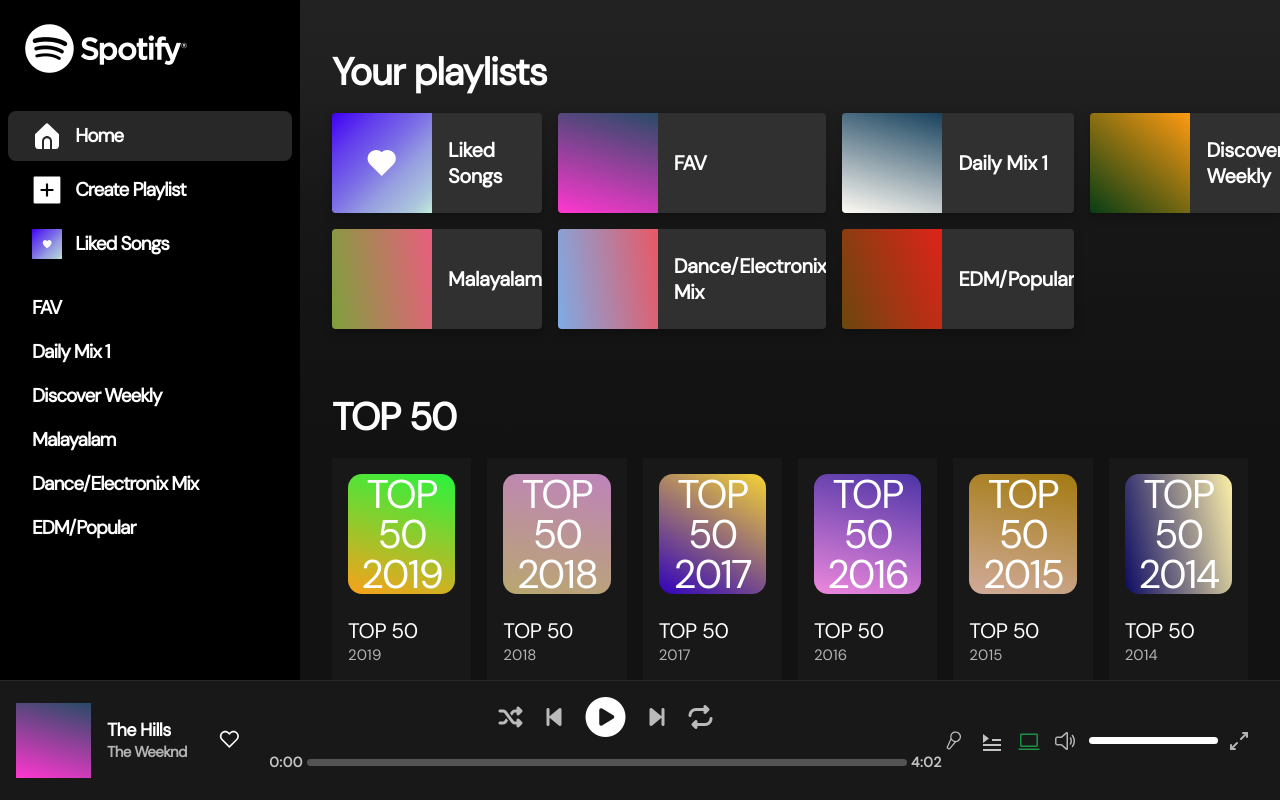
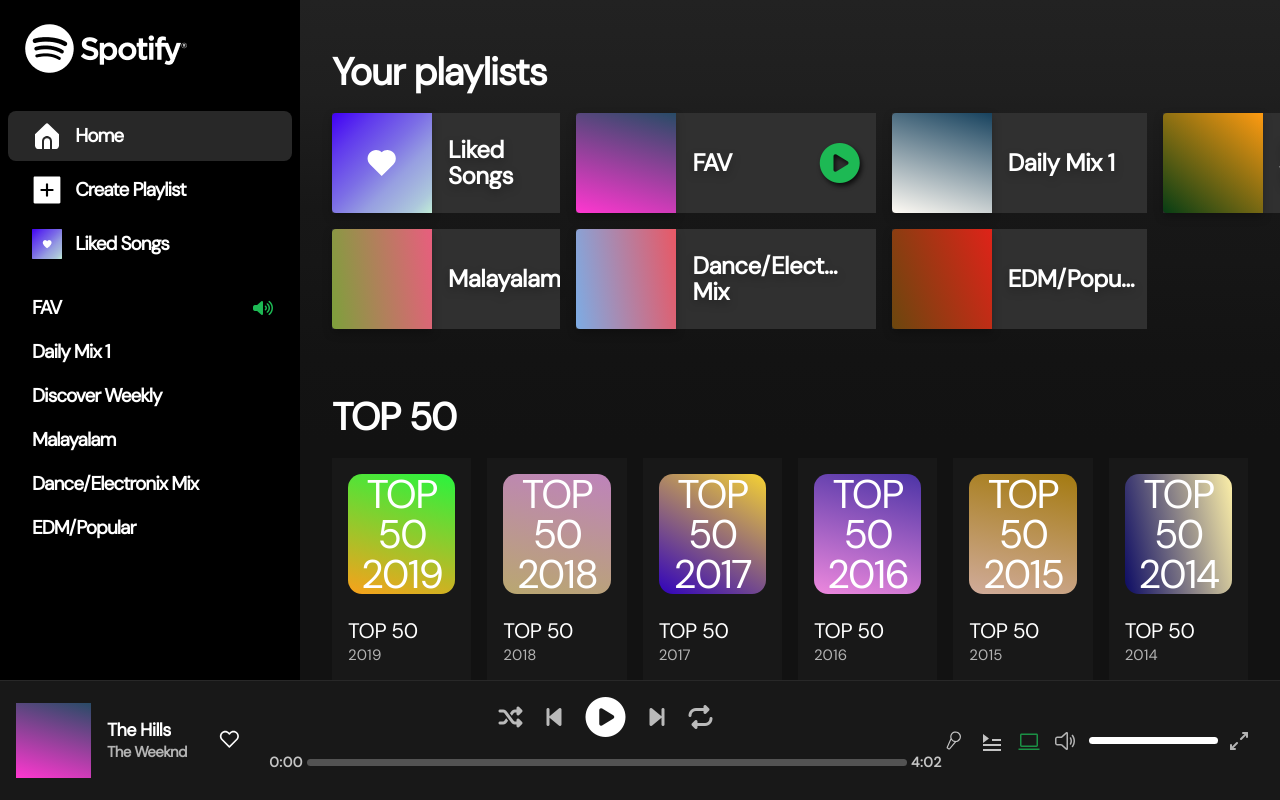
Before and after one commit to yannHippert/LP-React-Spotify, a React (Vite) app: page / in a window 1280 px wide. Built offline with nearby package versions, Linux system fonts and the light colour scheme.

Commit message:
More media controlls

```diff
--- a/src/components/MediaControlBar/MediaCrontols/MediaControls.tsx
+++ b/src/components/MediaControlBar/MediaCrontols/MediaControls.tsx
@@ -1,16 +1,10 @@
 import { useEffect, useState } from 'react';
 import { Song } from '../../../interfaces/song';
-import { ReactComponent as Random } from '../../../static/icons/random.svg';
-import { ReactComponent as Previous } from '../../../static/icons/previous.svg';
-import { ReactComponent as Play } from '../../../static/icons/play.svg';
-import { ReactComponent as Next } from '../../../static/icons/next.svg';
-import { ReactComponent as Repeat } from '../../../static/icons/repeat.svg';
 
 import './MediaControls.scss';
 import { useDispatch, useSelector } from 'react-redux';
-import { SongStoreState, togglePlaying } from '../../../redux/slices/songSlice';
 import { Tooltip } from 'antd';
-import { nextSong, previousSong } from '../../../redux/slices/playlistSlice';
+import { AppState, nextSong, previousSong, togglePlaying } from '../../../redux/slices/playlistSlice';
 
 interface MediaControlsProps {
     song: Song;
@@ -22,11 +16,10 @@ const MediaControls = ({ song }: MediaControlsProps) => {
 
     const dispatch = useDispatch();
     const [songTime, setSongTime] = useState(0);
-    const isPlaying = useSelector(({ song_store: store }: { song_store: SongStoreState }) => store.isPlaying);
+    const isPlaying = useSelector(({ store }: { store: AppState }) => store.isPlaying);
 
     useEffect(() => {
         setSongTime(0);
-        if (!isPlaying) dispatch(togglePlaying());
     }, [song]);
 
     useEffect(() => {
@@ -84,7 +77,11 @@ const MediaControls = ({ song }: MediaControlsProps) => {
                     max={song?.duration}
                     onChange={(e) => setSongTime(e.target.valueAsNumber)}
                     value={songTime}
-                    style={{ background: `linear-gradient(to right, white 0%, white ${(songTime / song.duration) * 100}%, #535353 ${(songTime / song.duration) * 100}%, #535353 100%)` }}
+                    style={{
+                        background: `linear-gradient(to right, white 0%, white ${(songTime / song.duration) * 100}%, #535353 ${
+                            (songTime / song.duration) * 100
+                        }%, #535353 100%)`,
+                    }}
                 />
                 <p className="duration-display">{getSongDuration()}</p>
             </div>
--- a/src/components/PlaylistCard/PlaylistCard.scss
+++ b/src/components/PlaylistCard/PlaylistCard.scss
@@ -1,28 +1,63 @@
-.playlist-card {
+@import '/src/styles/variables.scss';
+
+$playlist-card-height: 100px;
+
+.playlist-card-wrapper {
+    position: relative;
     cursor: pointer;
     background-color: #303030;
-    width: 100%;
-    height: 100px;
+
+    &:hover {
+        background-color: #181818;
+
+        .play-pause-button {
+            opacity: 1;
+        }
+    }
+
+    .play-pause-button {
+        opacity: 0;
+        position: absolute;
+        right: 1rem;
+        top: 50%;
+        transform: translate(0, -50%);
+        font-size: 2.5rem;
+        transition: transform 0.2s, opacity 0.2s;
+        text-shadow: 2px 3px 5px rgba(0, 0, 0, 0.75);
+        color: $highlight-color;
+        cursor: pointer;
+
+        &.is-playing-playlist {
+            opacity: 1;
+        }
+
+        &:hover {
+            transform: translate(0, -50%) scale(1.1);
+        }
+    }
+}
+
+.playlist-card {
+    height: $playlist-card-height;
     transition: background-color 0.4s;
     display: flex;
     justify-content: flex-start;
     align-items: center;
     border-radius: 4px;
     overflow: hidden;
+    gap: 1rem;
     filter: drop-shadow(0px 4px 4px rgba(0, 0, 0, 0.25));
 
-    &:hover {
-        background-color: #181818;
-    }
-
     .playlist-cover {
-        margin-right: 1rem;
         height: 100%;
     }
 
     h3 {
-        font-size: 20px;
+        font-size: 1.5rem;
         line-height: 26px;
         letter-spacing: -0.02em;
+        width: 50%;
+        overflow: hidden;
+        text-overflow: ellipsis;
     }
 }
--- a/src/components/PlaylistCard/PlaylistCard.tsx
+++ b/src/components/PlaylistCard/PlaylistCard.tsx
@@ -3,19 +3,43 @@ import { Playlist } from '../../interfaces/playlist';
 import PlaylistCover from '../PlaylistCover/PlaylistCover';
 
 import './PlaylistCard.scss';
+import { useDispatch, useSelector } from 'react-redux';
+import { AppState, setPlayingPlaylist, togglePlaying } from '../../redux/slices/playlistSlice';
 
 export interface PlaylistCardProps {
     playlist: Playlist;
 }
 
 const PlaylistCard = ({ playlist }: PlaylistCardProps) => {
+    const dispatch = useDispatch();
+    const playingPlaylist: string = useSelector(({ store }: { store: AppState }) => store.playingPlaylist);
+    const isPlaying: boolean = useSelector(({ store }: { store: AppState }) => store.isPlaying);
+
+    const handleTogglePlaying = () => {
+        dispatch(togglePlaying());
+    };
+
+    const handleSetPlayingPlaylist = () => {
+        dispatch(setPlayingPlaylist({ playlistSlug: playlist.slug }));
+    };
+
     return (
+        <div className="playlist-card-wrapper">
             <Link to={`/playlist/${playlist.slug}`}>
                 <div className="playlist-card">
                     <PlaylistCover playlist={playlist} className="" />
                     <h3>{playlist.name}</h3>
                 </div>
             </Link>
+            {playingPlaylist === playlist.slug ? (
+                <i
+                    className={`fa-solid play-pause-button fa-circle-${isPlaying ? 'pause' : 'play'} is-playing-playlist`}
+                    onClick={handleTogglePlaying}
+                ></i>
+            ) : (
+                <i className={`fa-solid play-pause-button fa-circle-play`} onClick={handleSetPlayingPlaylist}></i>
+            )}
+        </div>
     );
 };
 
--- a/src/components/SidebarNavigation/SidebarNavigation.scss
+++ b/src/components/SidebarNavigation/SidebarNavigation.scss
@@ -27,6 +27,19 @@
         line-height: 25px;
         letter-spacing: -0.0525em;
         padding: 0.25rem;
+
+        .ant-menu-title-content > a {
+            display: flex;
+            justify-content: space-between;
+            align-items: center;
+            flex-direction: row;
+
+            i {
+                color: #1db954;
+                font-size: 1rem;
+                margin-right: 0.25rem;
+            }
+        }
 
         .ant-menu-item-selected {
             background-color: #282828 !important;
--- a/src/components/SidebarNavigation/SidebarNavigation.tsx
+++ b/src/components/SidebarNavigation/SidebarNavigation.tsx
@@ -4,7 +4,7 @@ import { Input, Menu, MenuProps, Modal, message } from 'antd';
 import { useSelector } from 'react-redux';
 import { Link, useLocation } from 'react-router-dom';
 import { Playlist } from '../../interfaces/playlist';
-import { AppState, createPlaylist } from '../../redux/slices/playlistSlice';
+import { AppState, createPlaylist, setPlayingPlaylist, togglePlaying } from '../../redux/slices/playlistSlice';
 import { useDispatch } from 'react-redux';
 import { ReactComponent as Home } from '../../static/icons/home.svg';
 
@@ -17,33 +17,33 @@ function getItem(label: React.ReactNode, key?: React.Key, icon?: React.ReactNode
         key,
         icon,
         children,
-        label
+        label,
     } as MenuItem;
 }
 
-const getItems = (playlists: Array<Playlist>): MenuItem[] => {
+const getItems = (): MenuItem[] => {
     return [
         getItem(
             <Link to="/">Home</Link>,
             '/',
             <div className="icon-container">
                 <Home />
-            </div>
+            </div>,
         ),
         getItem(
             'Create Playlist',
             'create-playlist',
             <div className="icon-container">
                 <PlusSquareFilled style={{ fontSize: '2rem' }} />
-            </div>
+            </div>,
         ),
         getItem(
             <Link to="/playlist/liked-songs">Liked Songs</Link>,
             '/playlist/liked-songs',
             <div className="icon-container">
                 <img src="/img/liked_song.png" alt="" />
-            </div>
-        )
+            </div>,
+        ),
     ];
 };
 
@@ -53,25 +53,40 @@ const SidebarNavigation = () => {
     const [isModalOpen, setIsModalOpen] = useState(false);
     const [playlistName, setPlaylistName] = useState('');
 
-    const personalPlaylists: Array<Playlist> = useSelector(({ store }: { store: AppState }) => store.playlists.filter(({ isPersonal }) => isPersonal));
+    const personalPlaylists: Array<Playlist> = useSelector(({ store }: { store: AppState }) =>
+        store.playlists.filter(({ isPersonal }) => isPersonal),
+    );
+    const playingPlaylist: string = useSelector(({ store }: { store: AppState }) => store.playingPlaylist);
 
     const handleMenuClick = (e: any) => {
-        if (e.key === 'create-playlist') {
-            setIsModalOpen(true);
-        }
+        if (e.key === 'create-playlist') setIsModalOpen(true);
+    };
+
+    const handleMenuDoubleClick = (e: any) => {
+        const link = e.target.href as string;
+        const playlistSlug = link.split('/').at(-1) as string;
+        if (playingPlaylist === playlistSlug) dispatch(togglePlaying());
+        else dispatch(setPlayingPlaylist({ playlistSlug }));
     };
 
     const handleCreatePlaylist = () => {
         try {
             dispatch(createPlaylist({ name: playlistName }));
             setIsModalOpen(false);
-        } catch (e: any) {
-            message.error(e.cause);
+        } catch (error: any) {
+            message.error(error.cause);
         }
     };
 
     const getPersnoalPlaylistItems = () => {
-        return personalPlaylists.map((playlist) => getItem(<Link to={`/playlist/${playlist.slug}`}>{playlist.name}</Link>, `/playlist/${playlist.slug}`));
+        return personalPlaylists.map((playlist) =>
+            getItem(
+                <Link to={`/playlist/${playlist.slug}`}>
+                    {playlist.name} {playlist.slug === playingPlaylist && <i className="fa-solid fa-volume-high"></i>}
+                </Link>,
+                `/playlist/${playlist.slug}`,
+            ),
+        );
     };
 
     return (
@@ -81,9 +96,24 @@ const SidebarNavigation = () => {
                     <Link to="/">
                         <img src="/img/logo.png" className="nav-logo" alt="Spotify-logo" />
                     </Link>
-                    <Menu mode="inline" style={{ borderRight: 0 }} items={getItems(personalPlaylists)} className="static-menu" selectedKeys={[location.pathname]} onClick={handleMenuClick} />
+                    <Menu
+                        mode="inline"
+                        style={{ borderRight: 0 }}
+                        items={getItems()}
+                        className="static-menu"
+                        selectedKeys={[location.pathname]}
+                        onClick={handleMenuClick}
+                    />
                 </div>
-                <Menu mode="inline" style={{ borderRight: 0 }} items={getPersnoalPlaylistItems()} className="personal-menu" selectedKeys={[location.pathname]} onClick={handleMenuClick} />
+                <Menu
+                    mode="inline"
+                    style={{ borderRight: 0 }}
+                    items={getPersnoalPlaylistItems()}
+                    className="personal-menu"
+                    selectedKeys={[location.pathname]}
+                    onClick={handleMenuClick}
+                    onDoubleClick={handleMenuDoubleClick}
+                />
             </nav>
 
             <Modal
@@ -103,7 +133,14 @@ const SidebarNavigation = () => {
                     </div>
                 }
             >
-                <Input className="modal-input" prefix={<></>} allowClear onChange={(e) => setPlaylistName(e.target.value)} value={playlistName} onPressEnter={handleCreatePlaylist} />
+                <Input
+                    className="modal-input"
+                    prefix={<></>}
+                    allowClear
+                    onChange={(e) => setPlaylistName(e.target.value)}
+                    value={playlistName}
+                    onPressEnter={handleCreatePlaylist}
+                />
             </Modal>
         </>
     );
--- a/src/pages/PlaylistView/PlaylistView.scss
+++ b/src/pages/PlaylistView/PlaylistView.scss
@@ -87,6 +87,10 @@ $playlist-header-height: 245px;
         .playlist-song-table {
             border-radius: 0 !important;
 
+            .is-playing-song {
+                color: $highlight-color;
+            }
+
             .ant-table-cell {
                 border: none;
             }
--- a/src/pages/PlaylistView/PlaylistView.tsx
+++ b/src/pages/PlaylistView/PlaylistView.tsx
@@ -10,10 +10,11 @@ import { sortBy } from '../../utils/Comparer';
 import TableContextMenu from '../../components/TableContextMenu/TableContextMenu';
 import { getItemBy, mapToList } from '../../utils/Getters';
 import PlaylistCover from '../../components/PlaylistCover/PlaylistCover';
+import { ColumnsType } from 'antd/es/table';
+import FavoriteIndicator from '../../components/FavotiteIndicator/FavoriteIndicator';
 
 import '../../extensions/string';
 import './PlaylistView.scss';
-import { columns, sortable_columns } from './columns';
 
 const defaultValues = {
     isAscending: false,
@@ -23,6 +24,59 @@ const defaultValues = {
     sortingBy: keyof Song;
 };
 
+const getColumns = (playingSong: string, isPlayingPlaylist: boolean): ColumnsType<Song> => [
+    {
+        title: '#',
+        dataIndex: 'index',
+        width: 75,
+        render: (e, song, index) => <p>{index + 1}</p>,
+    },
+    {
+        title: '',
+        dataIndex: 'isFavorite',
+        width: 50,
+        render: (e, song) => <FavoriteIndicator song={song} size={13} />,
+    },
+    {
+        title: 'TITLE',
+        dataIndex: 'title',
+        render: (_, song) => (
+            <p className={isPlayingPlaylist && playingSong === song.key ? 'is-playing-song' : ''}>
+                {song.title} - {song.artist}
+            </p>
+        ),
+    },
+    {
+        title: 'YEAR',
+        dataIndex: 'year',
+        width: 100,
+    },
+    {
+        title: 'GENRE',
+        dataIndex: 'genre',
+        render: (genre) => genre.toTitle(),
+    },
+    {
+        title: 'POPULARITY',
+        dataIndex: 'popularity',
+        width: 150,
+        render: (popularity) => <p className="popularity-text">{popularity}</p>,
+    },
+    {
+        title: 'DURATION',
+        dataIndex: 'duration',
+        width: 105,
+        render: (duration) => (
+            <p className="duration-text">
+                {Math.floor(duration / 60)}:{duration % 60 < 10 && '0'}
+                {duration % 60}
+            </p>
+        ),
+    },
+];
+
+const sortable_columns = ['custom', 'title', 'year', 'genre', 'popularity', 'duration'] as Array<keyof Song>;
+
 const PlaylistView = () => {
     const { slug } = useParams();
     const dispatch = useDispatch();
@@ -31,6 +85,8 @@ const PlaylistView = () => {
 
     const playlist = useSelector(({ store }: { store: AppState }) => getItemBy('slug', store.playlists, slug));
     const globalSongs = useSelector(({ store }: { store: AppState }) => store.songs);
+    const playingSong = useSelector(({ store }: { store: AppState }) => store.playingSong);
+    const playingPlaylist = useSelector(({ store }: { store: AppState }) => store.playingPlaylist);
     const [songs, setSongs] = useState<Array<Song>>([]);
 
     const [sortingBy, setSortingBy] = useState<keyof Song>(defaultValues.sortingBy);
@@ -50,7 +106,10 @@ const PlaylistView = () => {
     }, [slug, dispatch]);
 
     useEffect(() => {
-        const playlistSongs = playlist.name === 'Liked Songs' ? Object.values(globalSongs).filter(({ isFavorite }) => isFavorite) : mapToList(globalSongs, playlist?.songKeys ?? []);
+        const playlistSongs =
+            playlist.name === 'Liked Songs'
+                ? Object.values(globalSongs).filter(({ isFavorite }) => isFavorite)
+                : mapToList(globalSongs, playlist?.songKeys ?? []);
         const lowerSearchText = searchText.toLowerCase();
         const tempSongs = playlistSongs.filter((song: Song) =>
             Object.values(song).some((value) => {
@@ -152,9 +211,9 @@ const PlaylistView = () => {
                 <div ref={stickyRef}></div>
                 <div className="table-wrapper">
                     <Table
-                        className={`playlist-song-table ${isPinned ? 'is-pinned' : ''}`}
+                        className={`playlist-song-table ${isPinned && 'is-pinned'}`}
                         pagination={false}
-                        columns={columns}
+                        columns={getColumns(playingSong, playlist.slug === playingPlaylist)}
                         dataSource={songs}
                         onRow={(record) => {
                             return {
--- a/src/redux/slices/playlistSlice.ts
+++ b/src/redux/slices/playlistSlice.ts
@@ -20,6 +20,12 @@ export const playlistSlice = createSlice({
     name: 'store',
     initialState: (): AppState => getInitialState(),
     reducers: {
+        setPlayingPlaylist: (state: AppState, action: { payload: { playlistSlug: string } }) => {
+            const playingPlaylist = getItemBy('slug', state.playlists, action.payload.playlistSlug);
+            state.playingPlaylist = action.payload.playlistSlug;
+            state.playingSong = playingPlaylist.songKeys[0];
+            state.isPlaying = true;
+        },
         setPlayingSong: (state: AppState, action: { payload: { songKey: string } }) => {
             state.playingSong = action.payload.songKey;
             state.playingPlaylist = state.currentPlaylist;
@@ -27,11 +33,9 @@ export const playlistSlice = createSlice({
         previousSong: (state: AppState) => {
             const playingPlaylist = getItemBy('slug', state.playlists, state.playingPlaylist);
             const index = playingPlaylist.songKeys.findIndex((value: string) => value === state.playingSong);
-            if (index === 0) {
-                state.playingSong = playingPlaylist.songKeys[playingPlaylist.songKeys.length - 1];
-            } else {
-                state.playingSong = playingPlaylist.songKeys[index - 1];
-            }
+            if (index === 0) state.playingSong = playingPlaylist.songKeys[playingPlaylist.songKeys.length - 1];
+            else state.playingSong = playingPlaylist.songKeys[index - 1];
+            if (!state.isPlaying) state.isPlaying = true;
         },
         togglePlaying: (state: AppState) => {
             state.isPlaying = !state.isPlaying;
@@ -39,11 +43,9 @@ export const playlistSlice = createSlice({
         nextSong: (state: AppState) => {
             const playingPlaylist = getItemBy('slug', state.playlists, state.playingPlaylist);
             const index = playingPlaylist.songKeys.findIndex((value: string) => value === state.playingSong);
-            if (index === playingPlaylist.songKeys.length - 1) {
-                state.playingSong = playingPlaylist.songKeys[0];
-            } else {
-                state.playingSong = playingPlaylist.songKeys[index + 1];
-            }
+            if (index === playingPlaylist.songKeys.length - 1) state.playingSong = playingPlaylist.songKeys[0];
+            else state.playingSong = playingPlaylist.songKeys[index + 1];
+            if (!state.isPlaying) state.isPlaying = true;
         },
         setCurrentPlaylist: (state: AppState, action: { payload: { playlistSlug: string } }) => {
             state.currentPlaylist = action.payload.playlistSlug;
@@ -55,17 +57,14 @@ export const playlistSlice = createSlice({
             const playlistIndex = state.playlists.findIndex(({ key }: Playlist) => key === action.payload.playlistKey);
 
             const songIndex = state.playlists[playlistIndex].songKeys.findIndex((songKey) => songKey === action.payload.songKey);
-            if (songIndex !== -1) {
-                state.playlists[playlistIndex].songKeys.splice(songIndex, 1);
-            } else {
-                state.playlists[playlistIndex].songKeys.push(action.payload.songKey);
-            }
+            if (songIndex !== -1) state.playlists[playlistIndex].songKeys.splice(songIndex, 1);
+            else state.playlists[playlistIndex].songKeys.push(action.payload.songKey);
         },
         createPlaylist: (state: AppState, action: { payload: { name: string } }) => {
             validateMinLength(action.payload.name, 2);
             try {
                 validateUnique('slug', state.playlists, action.payload.name.toSlug());
-            } catch (e) {
+            } catch (error) {
                 throw new Error('Slug already exists', {
                     cause: 'The name of a playlist must be unique',
                 });
@@ -76,6 +75,16 @@ export const playlistSlice = createSlice({
     },
 });
 
-export const { setPlayingSong, nextSong, previousSong, togglePlaying, setCurrentPlaylist, toggleFavorite, togglePlaylistSong, createPlaylist } = playlistSlice.actions;
+export const {
+    setPlayingPlaylist,
+    setPlayingSong,
+    nextSong,
+    previousSong,
+    togglePlaying,
+    setCurrentPlaylist,
+    toggleFavorite,
+    togglePlaylistSong,
+    createPlaylist,
+} = playlistSlice.actions;
 
 export default playlistSlice.reducer;
--- a/src/redux/store.ts
+++ b/src/redux/store.ts
@@ -1,10 +1,8 @@
 import { configureStore } from '@reduxjs/toolkit';
 import playlistReducer from './slices/playlistSlice';
-import songSlice from './slices/songSlice';
 
 export default configureStore({
     reducer: {
         store: playlistReducer,
-        song_store: songSlice,
     },
 });
```
Also changed, not shown: src/redux/slices/songSlice.ts (deleted, +0 -21 lines), 1 other file (tests, documents, lock files or other folders). Lines whose indentation alone changed are shown as unchanged.
